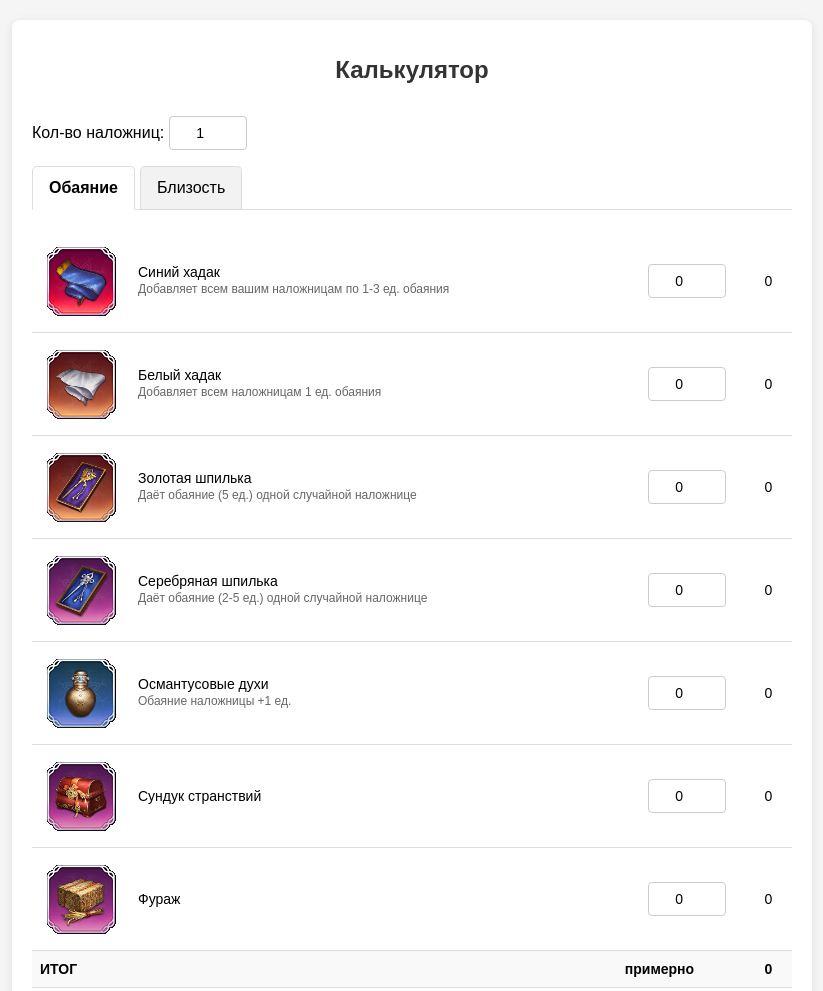
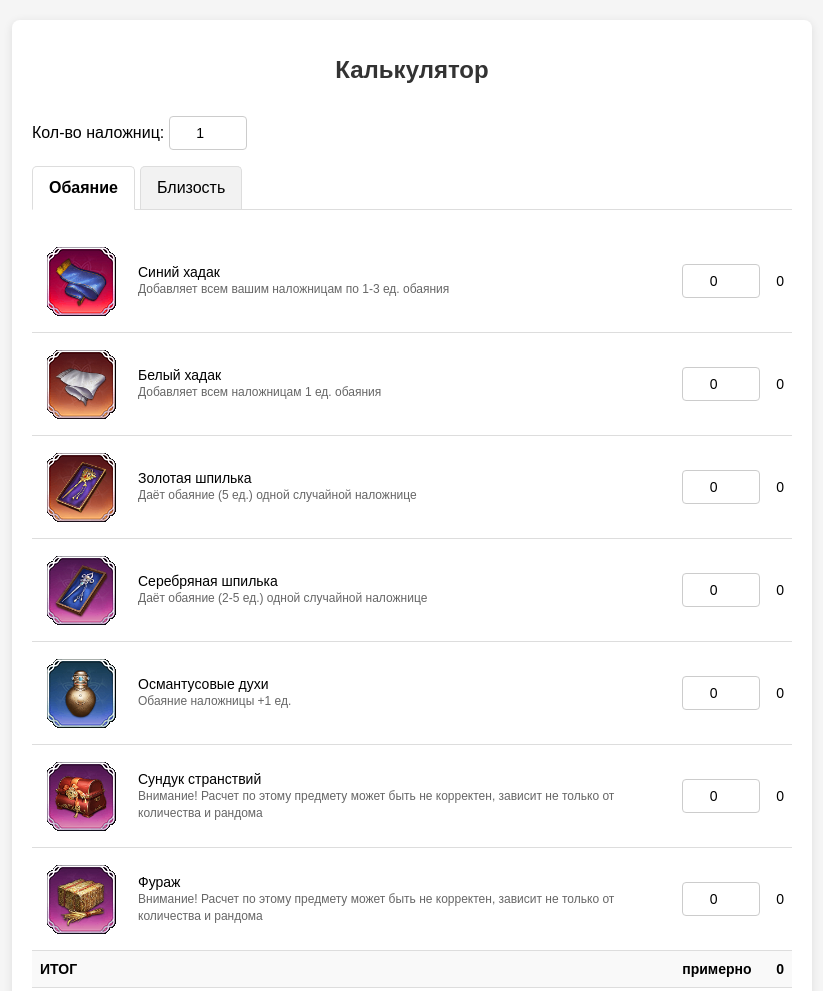
Before and after one commit to Enjoyzz/enjoyzz.github.io, a plain HTML site: page khan/calc.html in a window 1280 px wide. Shown: the top 991 px of the page, without its empty margins (228-1051 px from the left). Drawn offline with Linux system fonts and the light colour scheme.

Commit message:
description

```diff
--- a/khan/calc.html
+++ b/khan/calc.html
@@ -279,7 +279,7 @@
             </tr>
             <tr>
                 <td class="icon"><div class="bg bg-violet"><img src="./assets/2-6001.png"></div></td>
-                <td>Сундук странствий<br><small class="text-muted"></small></td>
+                <td>Сундук странствий<br><small class="text-muted">Внимание! Расчет по этому предмету может быть не корректен, зависит не только от количества и рандома</small></td>
                 <td class="input-cell">
                     <input type="number" id="chests" class="listen" value="0" min="0">
                 </td>
@@ -287,7 +287,7 @@
             </tr>
             <tr>
                 <td class="icon"><div class="bg bg-violet"><img src="./assets/2-3026.png"></div></td>
-                <td>Фураж<br><small class="text-muted"></small></td>
+                <td>Фураж<br><small class="text-muted">Внимание! Расчет по этому предмету может быть не корректен, зависит не только от количества и рандома</small></td>
                 <td class="input-cell">
                     <input type="number" id="forage-charm" class="forage listen" value="0" min="0">
                 </td>
@@ -379,7 +379,7 @@
             </tr>
             <tr>
                 <td class="icon"><div class="bg bg-violet"><img src="./assets/2-3026.png"></div></td>
-                <td>Фураж<br><small class="text-muted"></small></td>
+                <td>Фураж<br><small class="text-muted">Внимание! Расчет по этому предмету может быть не корректен, зависит не только от количества и рандома</small></td>
                 <td class="input-cell">
                     <input type="number" id="forage-intimacy" class="forage listen" value="0" min="0">
                 </td>
```
